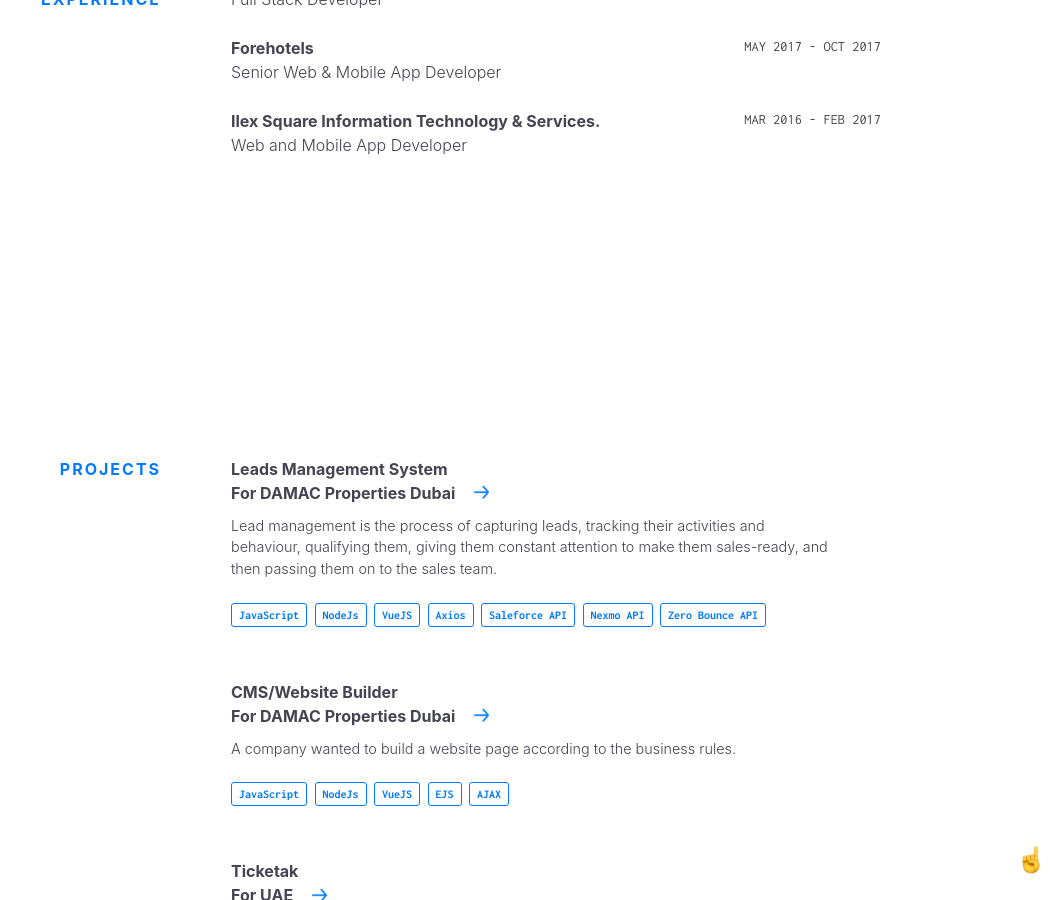
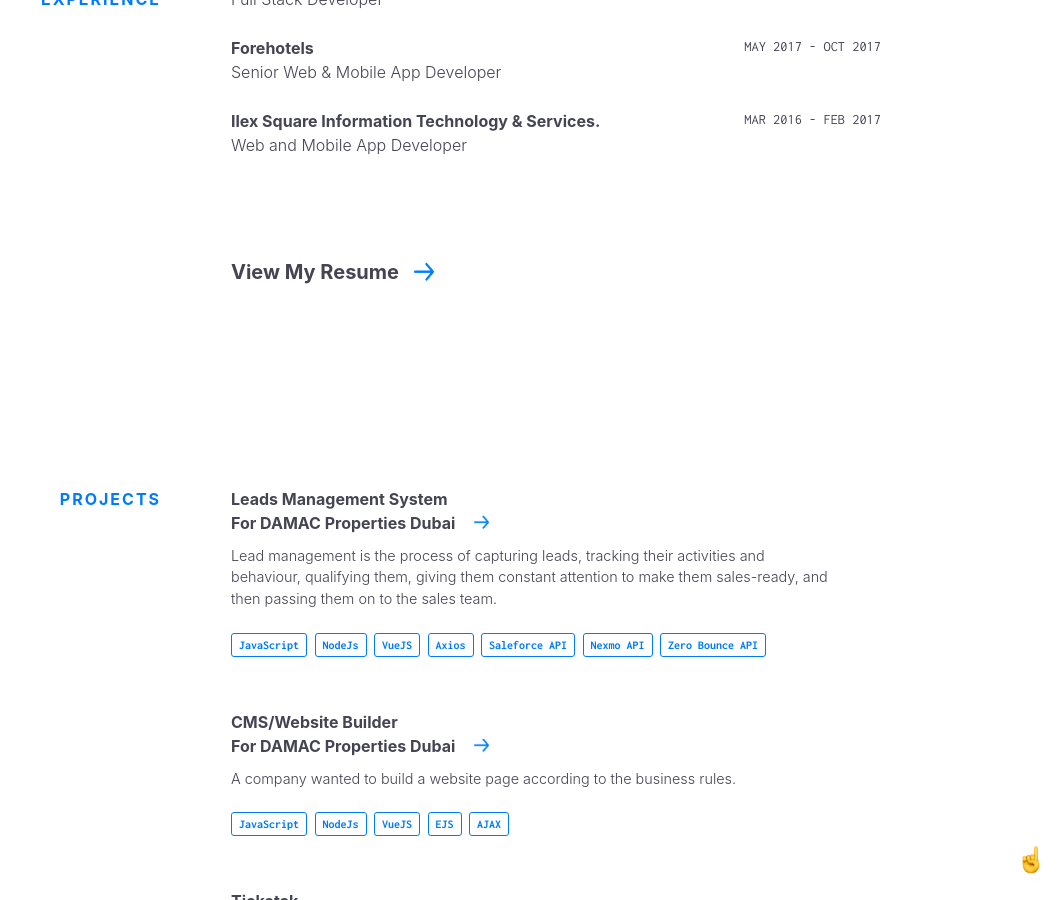
Before and after one commit to peerzadesaif/myportfolio-v1, a Jekyll site: the page built from index.html, in a window 1280 px wide and 900 px high, scrolled down 1979 px. Shown: the whole window, without its empty margins (219-1280 px from the left). Built offline with Jekyll 4.4.1, drawn with Linux system fonts in a browser that asks for light colours; nearby versions of some CDN libraries.

Commit message:
enabled resume

```diff
--- a/_includes/experience.html
+++ b/_includes/experience.html
@@ -15,6 +15,6 @@
       {% endfor %}
     </div>
 
-    <!-- <a href="{{site.resume}}" target="_blank" class="arrow-link">View My Resume</a> -->
+    <a href="{{site.resume}}" target="_blank" class="arrow-link">View My Resume</a>
   </div>
 </section>
```
Also changed, not shown: 1 other file.
